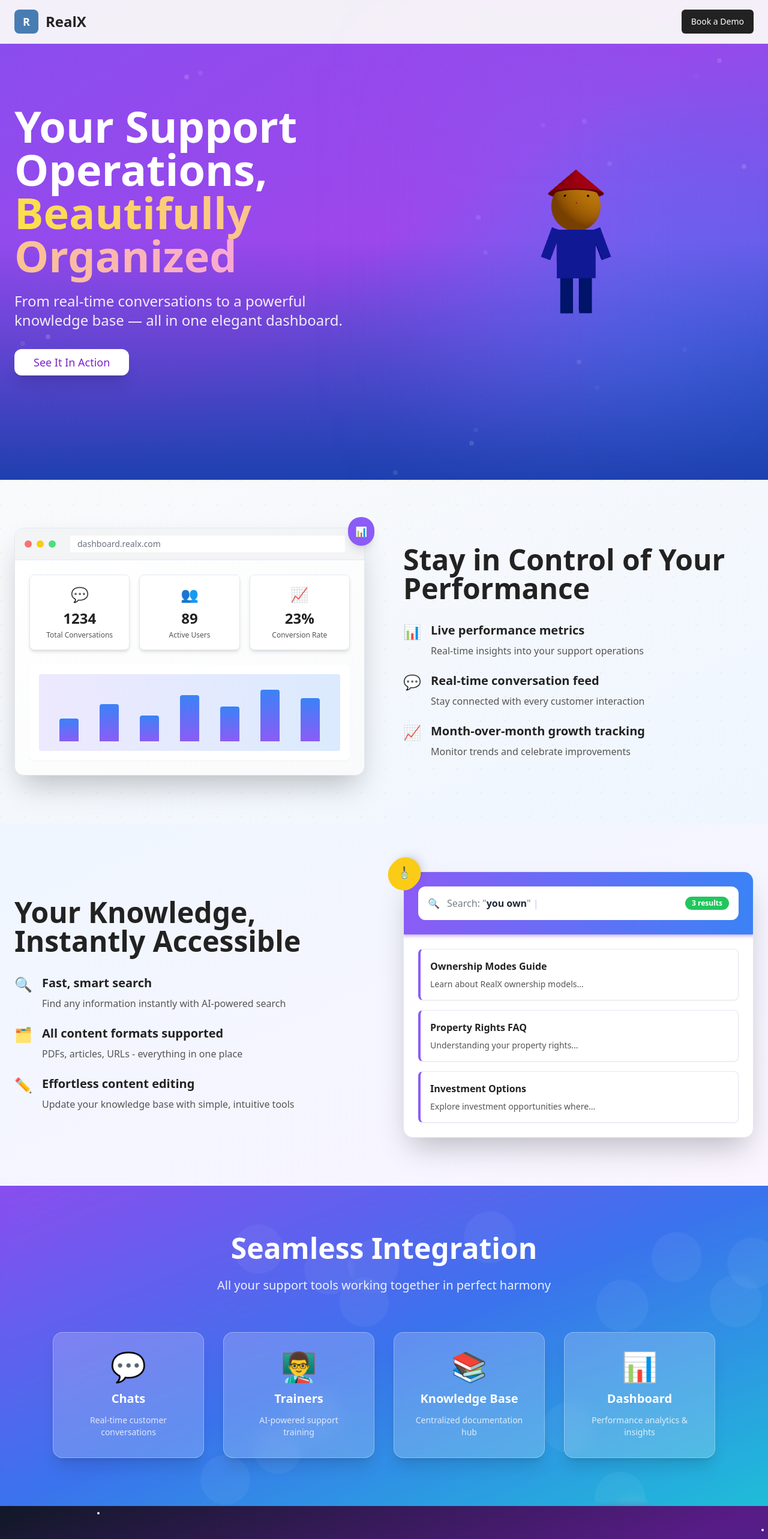
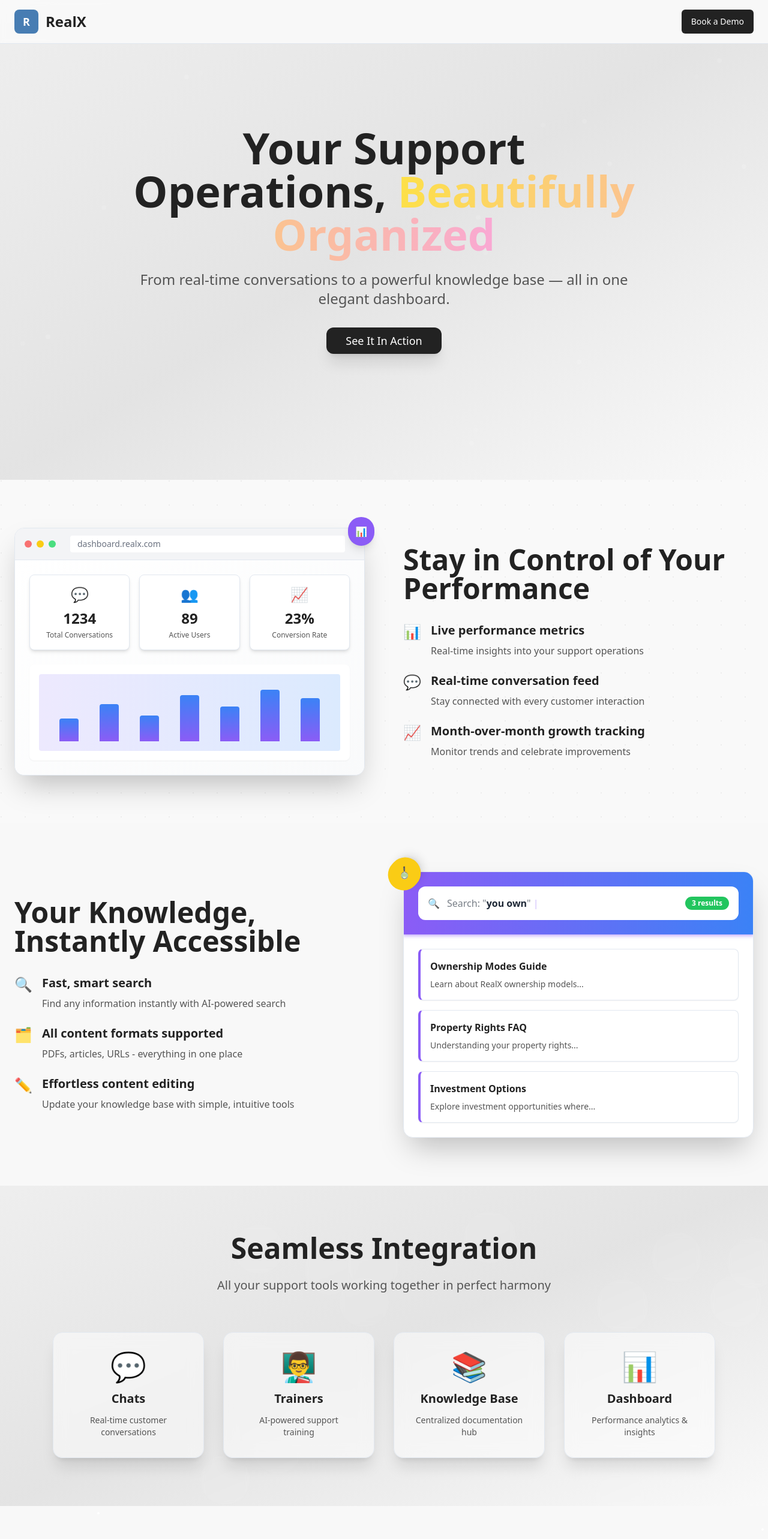
Before and after one commit to AnNiB02/realx-insight-dash, a React (Vite) app: page / in a window 1280 px wide. Shown: the top 2566 px of the page at 60% size. Built offline with nearby package versions, Linux system fonts and the light colour scheme.

Commit message:
Remove animated character and unify background

```diff
--- a/src/components/DashboardDemo.tsx
+++ b/src/components/DashboardDemo.tsx
@@ -41,7 +41,7 @@ export const DashboardDemo = () => {
   const isInView = useInView(ref, { once: true, margin: "-100px" });
 
   return (
-    <section id="dashboard-demo" className="py-20 bg-gradient-to-br from-gray-50 to-blue-50 relative overflow-hidden">
+    <section id="dashboard-demo" className="py-20 bg-background relative overflow-hidden">
       {/* Subtle pattern background */}
       <div className="absolute inset-0 opacity-5">
         <div className="absolute inset-0" style={{
--- a/src/components/DemoClosing.tsx
+++ b/src/components/DemoClosing.tsx
@@ -7,7 +7,7 @@ export const DemoClosing = () => {
   const isInView = useInView(ref, { once: true, margin: "-100px" });
 
   return (
-    <section className="py-24 bg-gradient-to-br from-gray-900 via-purple-900 to-blue-900 relative overflow-hidden">
+    <section className="py-24 bg-muted/30 relative overflow-hidden">
       {/* Animated background elements */}
       <div className="absolute inset-0">
         {[...Array(30)].map((_, i) => (
@@ -43,7 +43,7 @@ export const DemoClosing = () => {
             initial={{ opacity: 0, scale: 0.9 }}
             animate={isInView ? { opacity: 1, scale: 1 } : {}}
             transition={{ duration: 0.8, delay: 0.2 }}
-            className="text-4xl lg:text-6xl font-bold text-white leading-tight"
+            className="text-4xl lg:text-6xl font-bold text-foreground leading-tight"
           >
             Bring clarity and elegance to your{" "}
             <span className="bg-gradient-to-r from-yellow-300 via-pink-300 to-cyan-300 bg-clip-text text-transparent">
@@ -55,7 +55,7 @@ export const DemoClosing = () => {
             initial={{ opacity: 0, y: 30 }}
             animate={isInView ? { opacity: 1, y: 0 } : {}}
             transition={{ duration: 0.8, delay: 0.4 }}
-            className="text-xl text-white/90 max-w-3xl mx-auto"
+            className="text-xl text-muted-foreground max-w-3xl mx-auto"
           >
             Experience the future of support management with RealX Dashboard
           </motion.p>
@@ -68,7 +68,7 @@ export const DemoClosing = () => {
           >
             <Button
               size="lg"
-              className="relative group bg-transparent border-2 border-white text-white hover:bg-white hover:text-purple-900 text-xl px-12 py-6 rounded-2xl transition-all duration-500 overflow-hidden"
+              className="relative group bg-primary text-primary-foreground hover:bg-primary/90 text-xl px-12 py-6 rounded-2xl transition-all duration-500 overflow-hidden"
             >
               {/* Glowing border animation */}
               <motion.div
@@ -107,7 +107,7 @@ export const DemoClosing = () => {
             initial={{ opacity: 0 }}
             animate={isInView ? { opacity: 1 } : {}}
             transition={{ duration: 0.8, delay: 1 }}
-            className="text-sm text-white/60 pt-6"
+            className="text-sm text-muted-foreground pt-6"
           >
             Join thousands of support teams already transforming with RealX
           </motion.p>
--- a/src/components/DemoHero.tsx
+++ b/src/components/DemoHero.tsx
@@ -1,6 +1,5 @@
 import { motion } from "framer-motion";
 import { Button } from "@/components/ui/button";
-import { Animated3DCharacter } from "./Animated3DCharacter";
 
 export const DemoHero = () => {
   const scrollToDemo = () => {
@@ -11,10 +10,9 @@ export const DemoHero = () => {
   };
 
   return (
-    <section className="relative min-h-screen flex items-center justify-center overflow-hidden">
-      {/* Animated gradient background */}
-      <div className="absolute inset-0 bg-gradient-to-br from-violet-600 via-purple-600 to-blue-600 opacity-90"></div>
-      <div className="absolute inset-0 bg-gradient-to-t from-blue-800 via-transparent to-transparent"></div>
+    <section className="relative min-h-screen flex items-center justify-center overflow-hidden bg-background">
+      {/* Subtle gradient background */}
+      <div className="absolute inset-0 bg-gradient-to-br from-primary/5 via-primary/10 to-secondary/5"></div>
 
       {/* Floating particles */}
       <div className="absolute inset-0">
@@ -39,19 +37,19 @@ export const DemoHero = () => {
         ))}
       </div>
 
-      <div className="relative z-10 max-w-7xl mx-auto px-6 grid lg:grid-cols-2 gap-12 items-center">
+      <div className="relative z-10 max-w-4xl mx-auto px-6 text-center">
         {/* Content */}
         <motion.div
-          initial={{ opacity: 0, x: -50 }}
-          animate={{ opacity: 1, x: 0 }}
+          initial={{ opacity: 0, y: 50 }}
+          animate={{ opacity: 1, y: 0 }}
           transition={{ duration: 0.8 }}
-          className="text-center lg:text-left"
+          className="text-center"
         >
           <motion.h1
             initial={{ opacity: 0, y: 30 }}
             animate={{ opacity: 1, y: 0 }}
             transition={{ duration: 0.8, delay: 0.2 }}
-            className="text-5xl lg:text-7xl font-bold text-white leading-tight mb-6"
+            className="text-5xl lg:text-7xl font-bold text-foreground leading-tight mb-6"
           >
             Your Support Operations,{" "}
             <span className="bg-gradient-to-r from-yellow-300 to-pink-300 bg-clip-text text-transparent">
@@ -63,7 +61,7 @@ export const DemoHero = () => {
             initial={{ opacity: 0, y: 30 }}
             animate={{ opacity: 1, y: 0 }}
             transition={{ duration: 0.8, delay: 0.4 }}
-            className="text-xl lg:text-2xl text-white/90 mb-8 leading-relaxed"
+            className="text-xl lg:text-2xl text-muted-foreground mb-8 leading-relaxed"
           >
             From real-time conversations to a powerful knowledge base — all in one elegant dashboard.
           </motion.p>
@@ -76,27 +74,12 @@ export const DemoHero = () => {
             <Button
               size="lg"
               onClick={scrollToDemo}
-              className="bg-white text-purple-700 hover:bg-white/90 text-lg px-8 py-4 rounded-xl shadow-xl hover:shadow-2xl transition-all duration-300 hover:scale-105"
+              className="bg-primary text-primary-foreground hover:bg-primary/90 text-lg px-8 py-4 rounded-xl shadow-xl hover:shadow-2xl transition-all duration-300 hover:scale-105"
             >
               See It In Action
             </Button>
           </motion.div>
         </motion.div>
-
-        {/* Animated 3D Character */}
-        <motion.div
-          initial={{ opacity: 0, x: 50 }}
-          animate={{ opacity: 1, x: 0 }}
-          transition={{ duration: 1, delay: 0.8 }}
-          className="flex justify-center"
-        >
-          <div className="relative">
-            <Animated3DCharacter />
-
-            {/* Glow effect behind character */}
-            <div className="absolute inset-0 bg-gradient-to-r from-violet-500/30 to-blue-500/30 blur-3xl -z-10 scale-150"></div>
-          </div>
-        </motion.div>
       </div>
     </section>
   );
--- a/src/components/IntegrationSection.tsx
+++ b/src/components/IntegrationSection.tsx
@@ -13,10 +13,9 @@ export const IntegrationSection = () => {
   const isInView = useInView(ref, { once: true, margin: "-100px" });
 
   return (
-    <section className="py-20 relative overflow-hidden">
-      {/* Glassmorphism background */}
-      <div className="absolute inset-0 bg-gradient-to-br from-violet-600 via-blue-600 to-cyan-500"></div>
-      <div className="absolute inset-0 bg-white/10 backdrop-blur-sm"></div>
+    <section className="py-20 relative overflow-hidden bg-background">
+      {/* Subtle gradient background */}
+      <div className="absolute inset-0 bg-gradient-to-br from-primary/5 via-primary/10 to-secondary/5"></div>
 
       {/* Floating orbs */}
       <div className="absolute inset-0">
@@ -49,10 +48,10 @@ export const IntegrationSection = () => {
           animate={isInView ? { opacity: 1, y: 0 } : {}}
           transition={{ duration: 0.8 }}
         >
-          <h2 className="text-4xl lg:text-5xl font-bold text-white mb-6">
+          <h2 className="text-4xl lg:text-5xl font-bold text-foreground mb-6">
             Seamless Integration
           </h2>
-          <p className="text-xl text-white/90 mb-16 max-w-3xl mx-auto">
+          <p className="text-xl text-muted-foreground mb-16 max-w-3xl mx-auto">
             All your support tools working together in perfect harmony
           </p>
         </motion.div>
@@ -71,15 +70,15 @@ export const IntegrationSection = () => {
               }}
               className="group"
             >
-              <div className="bg-white/20 backdrop-blur-md rounded-2xl p-8 border border-white/30 hover:bg-white/30 transition-all duration-300 shadow-xl">
+              <div className="bg-card/50 backdrop-blur-md rounded-2xl p-8 border border-border hover:bg-card/70 transition-all duration-300 shadow-xl">
                 <motion.div
                   whileHover={{ scale: 1.2, rotate: 5 }}
                   className="text-5xl mb-4"
                 >
                   {integration.icon}
                 </motion.div>
-                <h3 className="text-xl font-bold text-white mb-3">{integration.title}</h3>
-                <p className="text-white/80 text-sm">{integration.desc}</p>
+                <h3 className="text-xl font-bold text-foreground mb-3">{integration.title}</h3>
+                <p className="text-muted-foreground text-sm">{integration.desc}</p>
 
                 {/* Connecting lines (visible on hover) */}
                 <motion.div
@@ -87,7 +86,7 @@ export const IntegrationSection = () => {
                   whileHover={{ opacity: 1, scale: 1 }}
                   className="absolute inset-0 pointer-events-none"
                 >
-                  <div className="absolute top-1/2 left-full w-8 h-0.5 bg-white/50 transform -translate-y-1/2 hidden lg:block"></div>
+                  <div className="absolute top-1/2 left-full w-8 h-0.5 bg-border transform -translate-y-1/2 hidden lg:block"></div>
                 </motion.div>
               </div>
             </motion.div>
--- a/src/components/KnowledgeDemo.tsx
+++ b/src/components/KnowledgeDemo.tsx
@@ -15,7 +15,7 @@ export const KnowledgeDemo = () => {
   ];
 
   return (
-    <section className="py-20 bg-gradient-to-br from-blue-50 to-purple-50 relative overflow-hidden">
+    <section className="py-20 bg-muted/30 relative overflow-hidden">
       <div className="max-w-7xl mx-auto px-6">
         <div className="grid lg:grid-cols-2 gap-16 items-center">
           {/* Content */}
```
